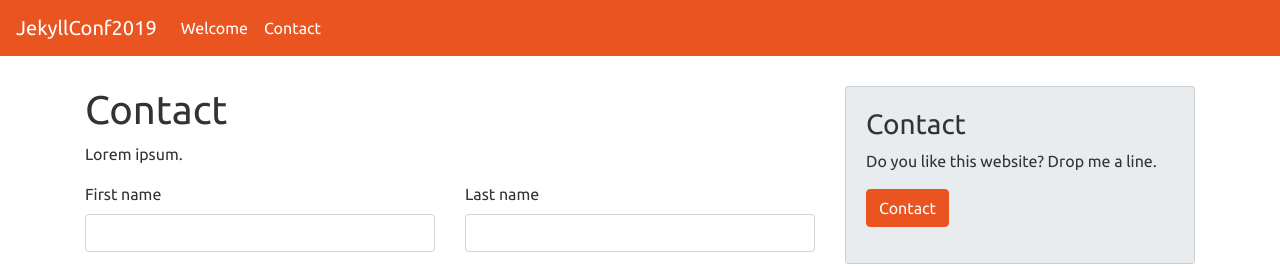
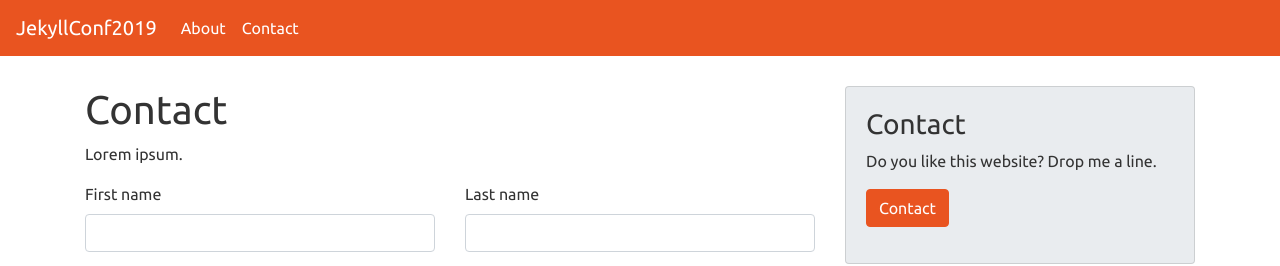
Before and after one commit to jhvanderschee/jekyllconf2019, a Jekyll site: the page built from contact.md, in a window 1280 px wide. Shown: the top 266 px of the page. Built offline with Jekyll 4.4.1, drawn with Linux system fonts in a browser that asks for light colours; nearby versions of some CDN libraries; our own code applies the rules of GitHub Pages for plain Markdown files.

Commit message:
Update header.html

```diff
--- a/_includes/header.html
+++ b/_includes/header.html
@@ -7,7 +7,7 @@
   <div class="collapse navbar-collapse" id="navbarNavAltMarkup">
     <ul class="navbar-nav">
       <li class="nav-item active">
-        <a class="nav-link" href="{{ site.baseurl }}/">Welcome</a>
+        <a class="nav-link" href="{{ site.baseurl }}/">About</a>
       </li>
       <li class="nav-item active">
         <a class="nav-link" href="{{ site.baseurl }}/contact">Contact</a>
```
